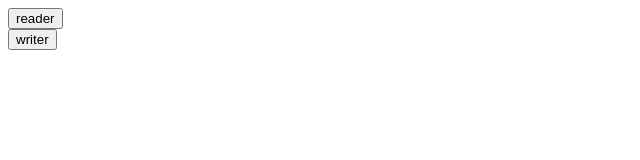
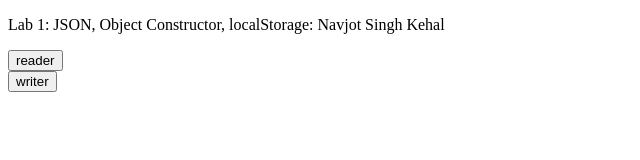
Before and after one commit to Nav-Codes/COMP4537Labs, a plain HTML site: page COMP4537/labs/1/index.html in a window 1280 px wide. Shown: the whole page, without its empty margins (0-640 px from the left). Drawn offline with Linux system fonts and the light colour scheme.

Commit message:
added title to main page

```diff
--- a/COMP4537/labs/1/index.html
+++ b/COMP4537/labs/1/index.html
@@ -4,6 +4,7 @@
         <link rel="stylesheet" href="./css/style.css">
     </head>
     <body>
+        <p>Lab 1: JSON, Object Constructor, localStorage: Navjot Singh Kehal</p>
         <a href="./reader.html"><button>reader</button></a>
         <br>
         <a href="./writer.html"><button>writer</button></a>
```
